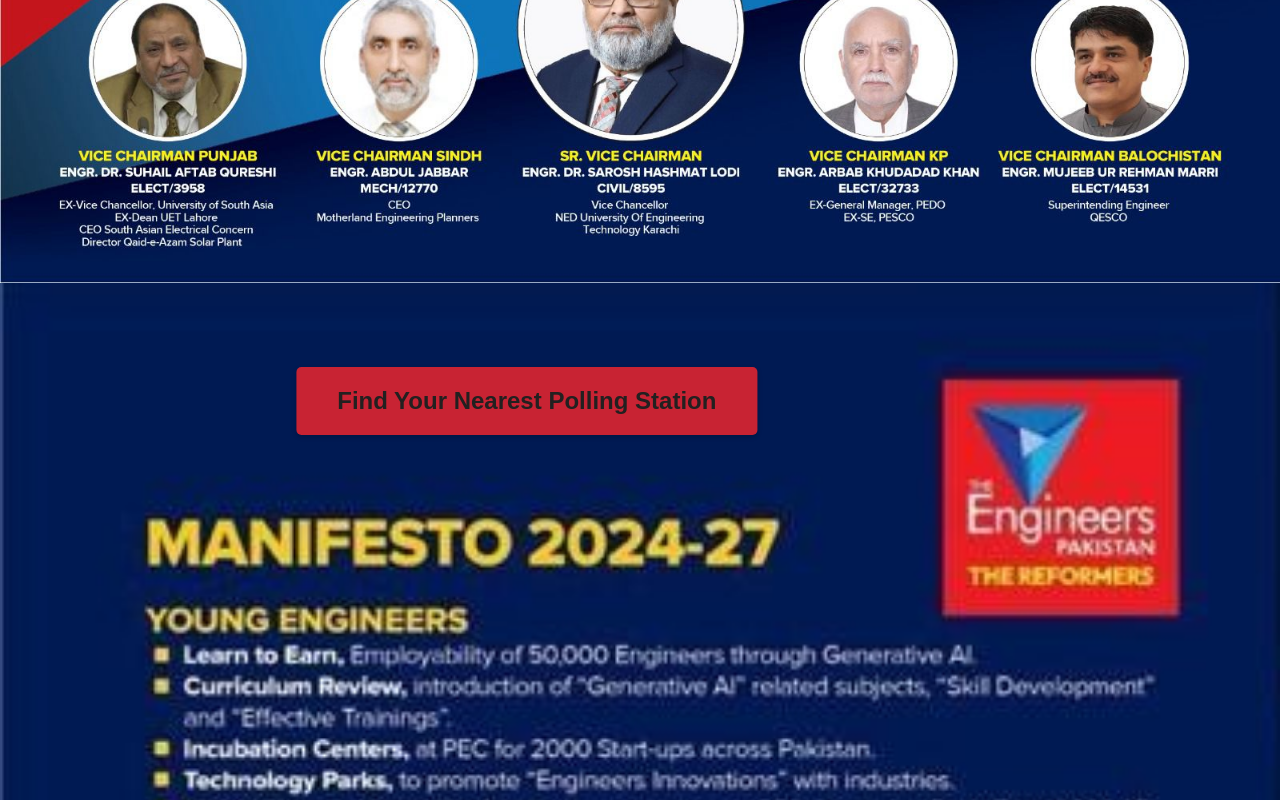
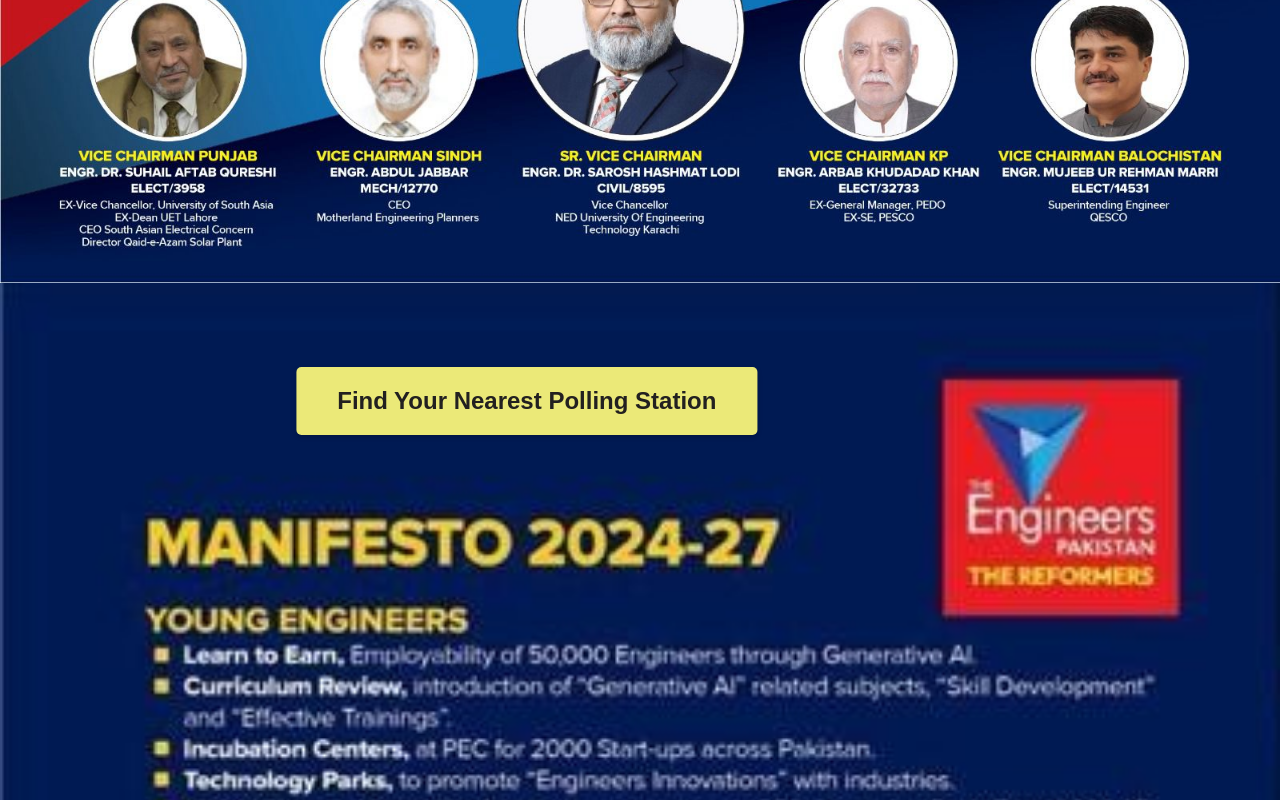
Before and after one commit to DrAhmad1/Polling-Station-locator, a plain HTML site: page index.html in a window 1280 px wide. In both pictures the pointer is over the button "Find Your Nearest Polling Station". Shown: the part 635-1435 px from the top of the page. Drawn offline with Linux system fonts and the light colour scheme.

Commit message:
Update index.html

```diff
--- a/index.html
+++ b/index.html
@@ -61,7 +61,7 @@ button {
     transition: background-color 0.3s ease;
 }
 button:hover {
-    background-color: #c82333;
+    background-color: #ebe978;
     box-shadow: 0px 2px 5px rgba(0, 0, 0, 0.2);
 }
 .find-station-button {
```
